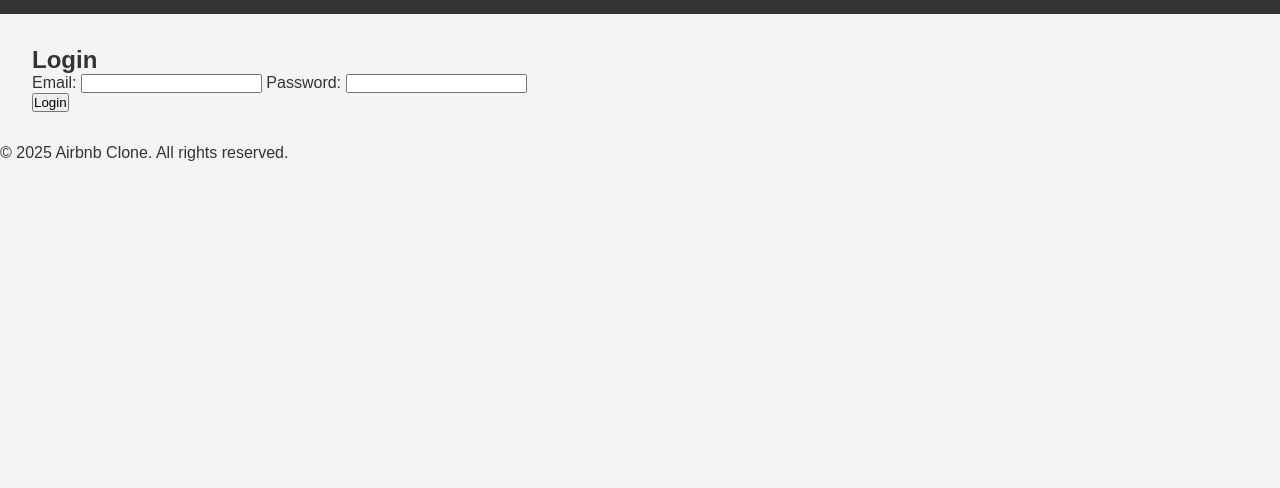
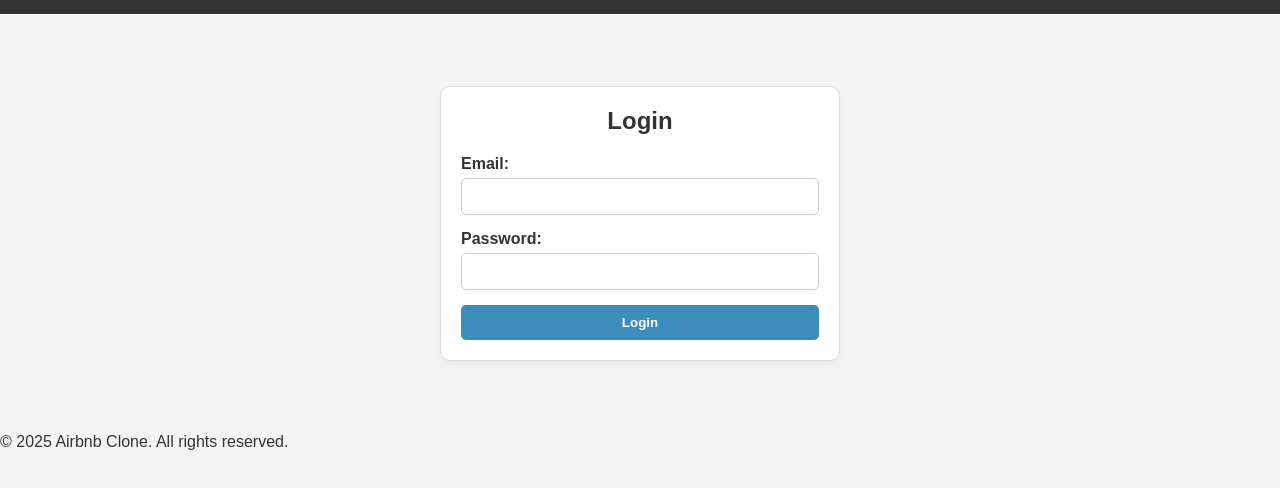
Before and after one commit to BruDosSant/holbertonschool-hbnb, a plain HTML site: page part4/base_files/login.html in a window 1280 px wide. Shown: the part 100-588 px from the top of the page. Drawn offline with Linux system fonts and the light colour scheme; files whose address does not match are found by name.

Commit message:
css login

```diff
--- a/part4/base_files/styles.css
+++ b/part4/base_files/styles.css
@@ -1,7 +1,48 @@
-/*
-  This is a SAMPLE File to get you started. Follow the instructions on the project to complete the tasks.
-  You'll probably need to override some of theese styles.
-*/
+.form-card {
+    background-color: #fff;
+    max-width: 400px;
+    margin: 40px auto;
+    padding: 20px;
+    border: 1px solid #ddd;
+    border-radius: 10px;
+    box-shadow: 0 4px 8px rgba(0,0,0,0.05);
+}
+
+.form-card h2 {
+    margin-bottom: 20px;
+    text-align: center;
+}
+
+.form-card label {
+    display: block;
+    margin-bottom: 5px;
+    font-weight: bold;
+}
+
+.form-card input {
+    width: 100%;
+    padding: 10px;
+    margin-bottom: 15px;
+    border: 1px solid #ccc;
+    border-radius: 5px;
+}
+
+.form-card button {
+    width: 100%;
+    padding: 10px;
+    background-color: #3c8dbc; /* Cambialo si quieres otro color base */
+    color: white;
+    border: none;
+    border-radius: 5px;
+    font-weight: bold;
+    cursor: pointer;
+    transition: background-color 0.3s ease;
+}
+
+.form-card button:hover {
+    background-color: #357ca5;
+}
+
 
 * {
     box-sizing: border-box;
```
